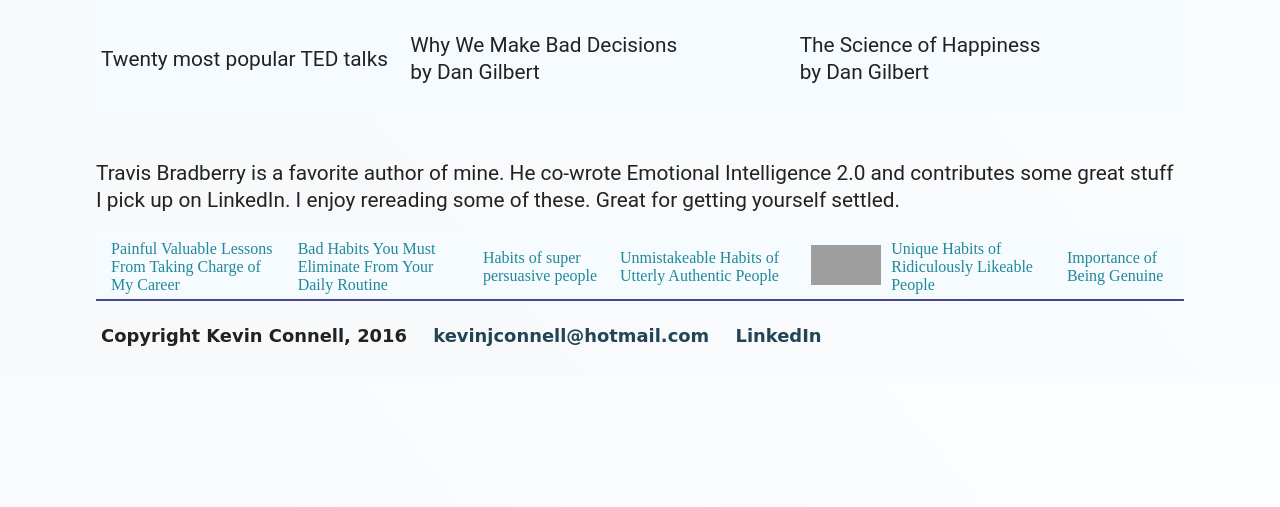
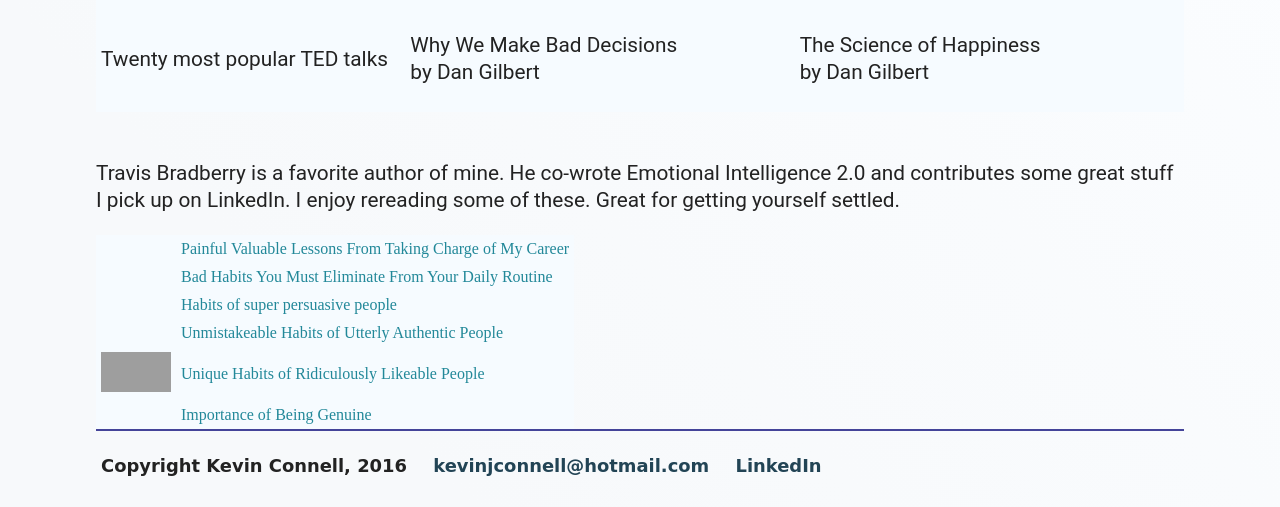
Before and after one commit to mo4dawg/mo4dawg.github.io, a Jekyll site: the page built from links/index.html, in a window 1280 px wide. Shown: the part 661-1168 px from the top of the page. Built offline with Jekyll 4.4.1, drawn with Linux system fonts in a browser that asks for light colours; before the commit the page ends 1038 px from its top, so only the background shows below that; grey boxes are pictures that could not be loaded.

Commit message:
Update index.html

```diff
--- a/links/index.html
+++ b/links/index.html
@@ -25,14 +25,26 @@
       <td width = "20%"><p>The Science of Happiness<br> by Dan Gilbert</p></td>
     </tr>
   </table>
+
   <p><br>Travis Bradberry is a favorite author of mine.  He co-wrote Emotional Intelligence 2.0 and contributes some great stuff I pick up on LinkedIn.  I enjoy rereading some of these.  Great for getting yourself settled.</p>
   <table>
     <tr>
-     <td></td> <td><a href="https://www.linkedin.com/pulse/boss-painful-valuable-lessons-from-taking-charge-my-career-bradberry?trk=hp-feed-article-title-share">Painful Valuable Lessons From Taking Charge of My Career</a></td>
+     <td></td> <td><a href="https://www.linkedin.com/pulse/boss-painful-valuable-lessons-from-taking-charge-my-career-bradberry?trk=mp-reader-card">Painful Valuable Lessons From Taking Charge of My Career</a></td>
+    </tr>
+    <tr>
      <td></td> <td><a href="https://www.linkedin.com/pulse/bad-habits-you-must-eliminate-from-your-daily-routine-bradberry?trk=hp-feed-article-title-like">Bad Habits You Must Eliminate From Your Daily Routine</a></td>
+    </tr>
+    <tr>
      <td></td> <td><a href="https://www.linkedin.com/pulse/powerful-habits-super-persuasive-people-dr-travis-bradberry?trk=mp-reader-card">Habits of super persuasive people</a>  </td>
+    </tr>
+    <tr>
      <td></td> <td><a href="https://www.linkedin.com/pulse/unmistakable-habits-utterly-authentic-people-dr-travis-bradberry?trk=mp-reader-card">Unmistakeable Habits of Utterly Authentic People</a></td>
-     <td></td><td><img src="https://cloud.githubusercontent.com/assets/19477681/19006768/30177216-8716-11e6-9e2a-07a847d8e2d6.jpg" width="70" height="40"></td><td><a href="https://www.linkedin.com/pulse/unique-habits-ridiculously-likeable-people-dr-travis-bradberry?trk=mp-reader-card">Unique Habits of Ridiculously Likeable People</a></td>
+    </tr>
+    <tr>
+      <td><img src="https://cloud.githubusercontent.com/assets/19477681/19006768/30177216-8716-11e6-9e2a-07a847d8e2d6.jpg" width="70" height="40"></td>
+      <td><a href="https://www.linkedin.com/pulse/unique-habits-ridiculously-likeable-people-dr-travis-bradberry?trk=mp-reader-card">Unique Habits of Ridiculously Likeable People</a></td>
+    </tr>
+    <tr>
      <td></td> <td><a href="https://www.linkedin.com/pulse/importance-being-genuine-dr-travis-bradberry?trk=mp-reader-card">Importance of Being Genuine</a></td>
     </tr>
   </table>
```
